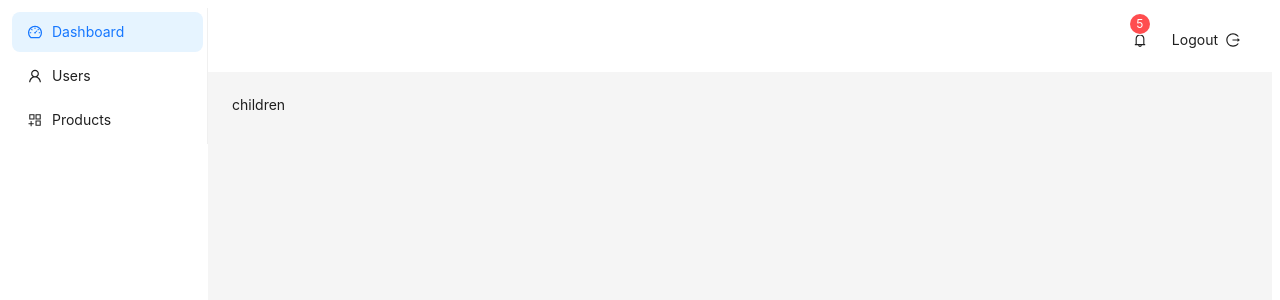
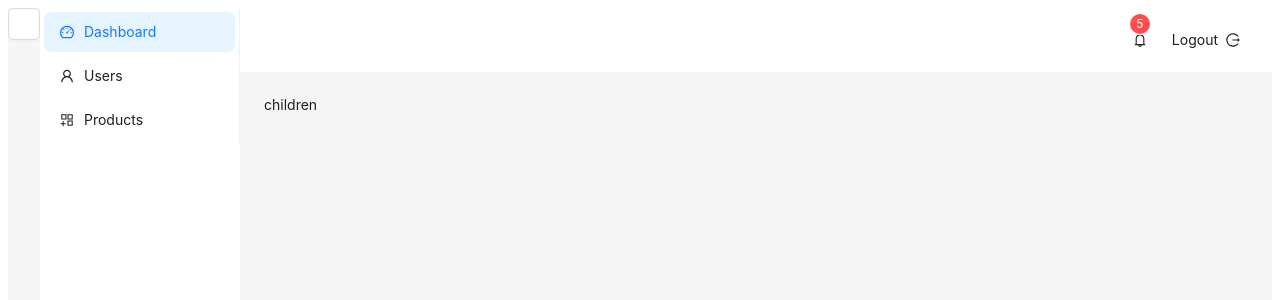
Before and after one commit to SatyendraSinghDev/vc-mohali-stadium, a React (Vite) app: page /dashboard in a window 1280 px wide. Shown: the top 300 px of the page. Built offline with nearby package versions, Linux system fonts and the light colour scheme.

Commit message:
sidebar color change

```diff
--- a/src/App.tsx
+++ b/src/App.tsx
@@ -2,7 +2,7 @@ import { Component } from 'react'
 import { BrowserRouter as Router, Routes, Route } from 'react-router-dom'
 import Login from 'views/Login'
 import Dashboard from 'views/Dashboard'
-import { PrivateRoute } from 'routes/PrivateRoute'
+// import { PrivateRoute } from 'routes/PrivateRoute'
 import { LOGIN_ROUTE, DASHBORD_ROUTE } from 'constants/routes'
 
 class App extends Component {
--- a/src/components/Navbar/index.tsx
+++ b/src/components/Navbar/index.tsx
@@ -1,6 +1,6 @@
 import { FC } from 'react'
 import { Layout, Button, Badge } from 'antd'
-import { UserOutlined, DashboardOutlined, AppstoreAddOutlined, BellOutlined, LogoutOutlined } from '@ant-design/icons'
+import { BellOutlined, LogoutOutlined } from '@ant-design/icons'
 
 const { Header } = Layout
 
--- a/src/views/Dashboard/index.tsx
+++ b/src/views/Dashboard/index.tsx
@@ -1,13 +1,15 @@
 import { FC } from 'react'
-import { Layout } from 'antd'
+import { Layout, Button } from 'antd'
 import Sidebar from 'components/Sidebar'
 import Navbar from 'components/Navbar'
+// import Button from 'components/Button'
 
 const { Content } = Layout
 
 const Dashboard: FC = () => {
   return (
     <Layout style={{ minHeight: '100vh' }}>
+      <Button />
       <Sidebar />
       <Layout>
         <Navbar />
```
